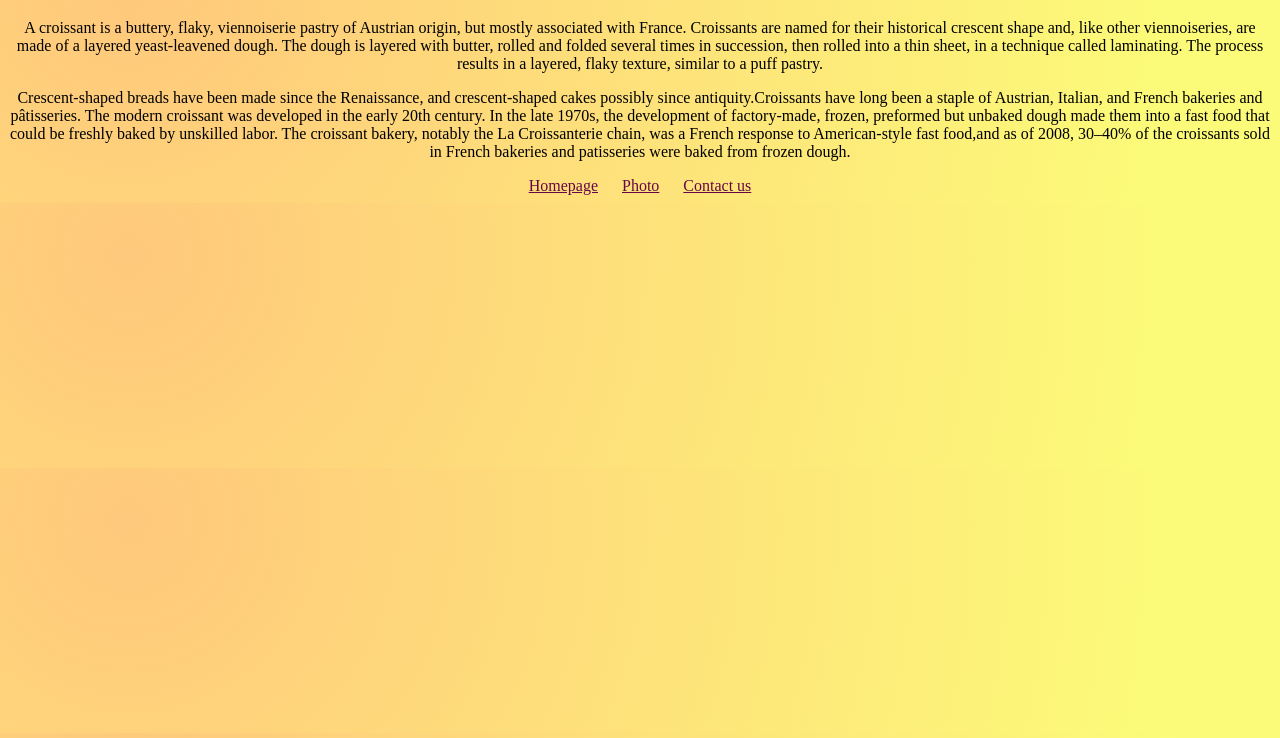
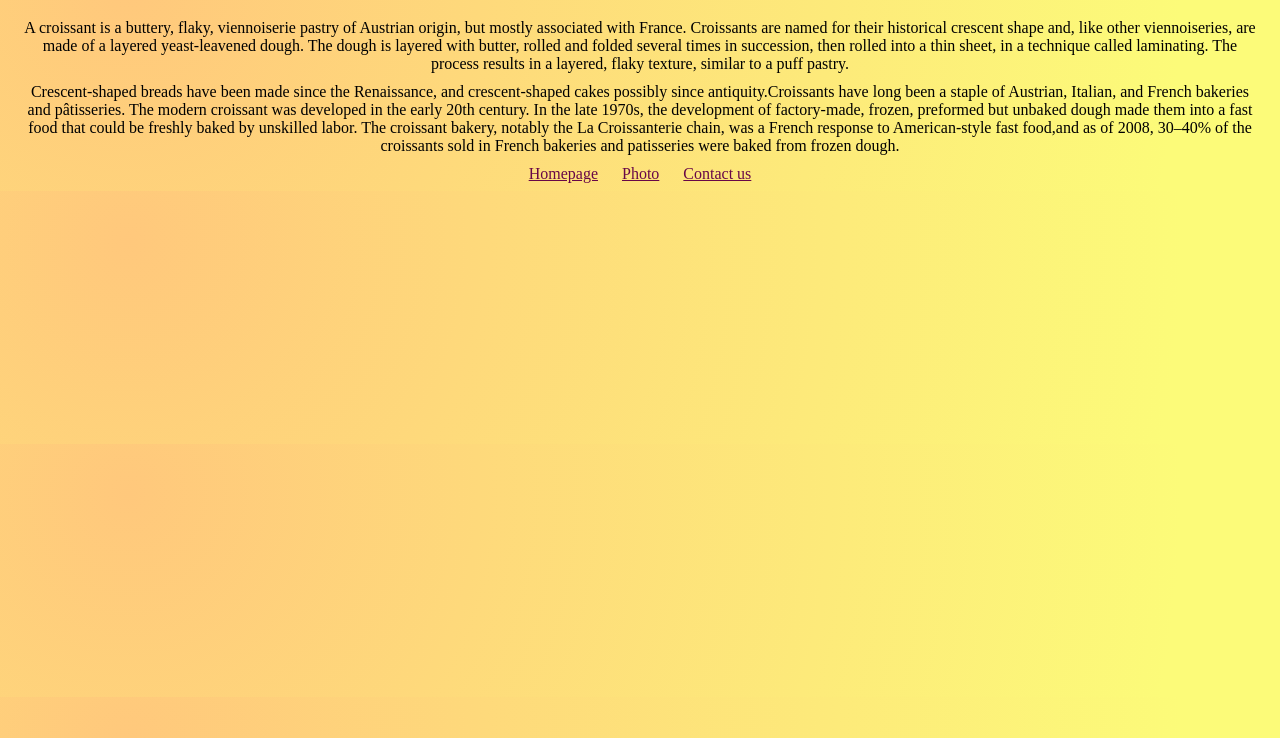
Before and after one commit to iva-pa/Croissant_exercise, a plain HTML site: page index.html in a window 1280 px wide. Shown: the part 62-800 px from the top of the page. Drawn offline with Linux system fonts and the light colour scheme.

Commit message:
updated look of paragraphs

```diff
--- a/source/style.css
+++ b/source/style.css
@@ -9,6 +9,11 @@ body {
 h1 {
   color: #680747;
 }
+p {
+  display: block;
+  margin: 10px;
+}
+
 a {
   margin: 10px;
   color: #680747;
```
